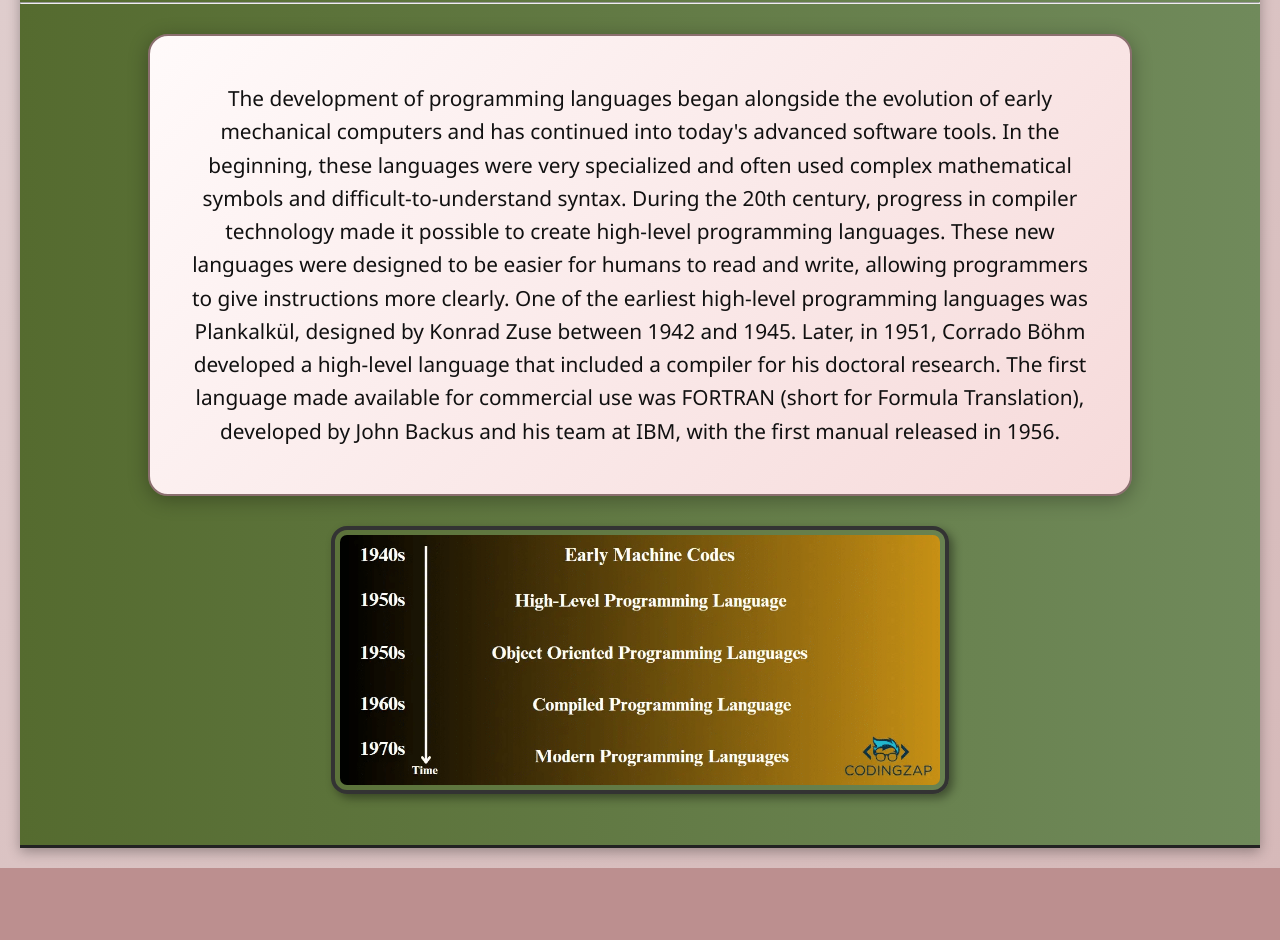
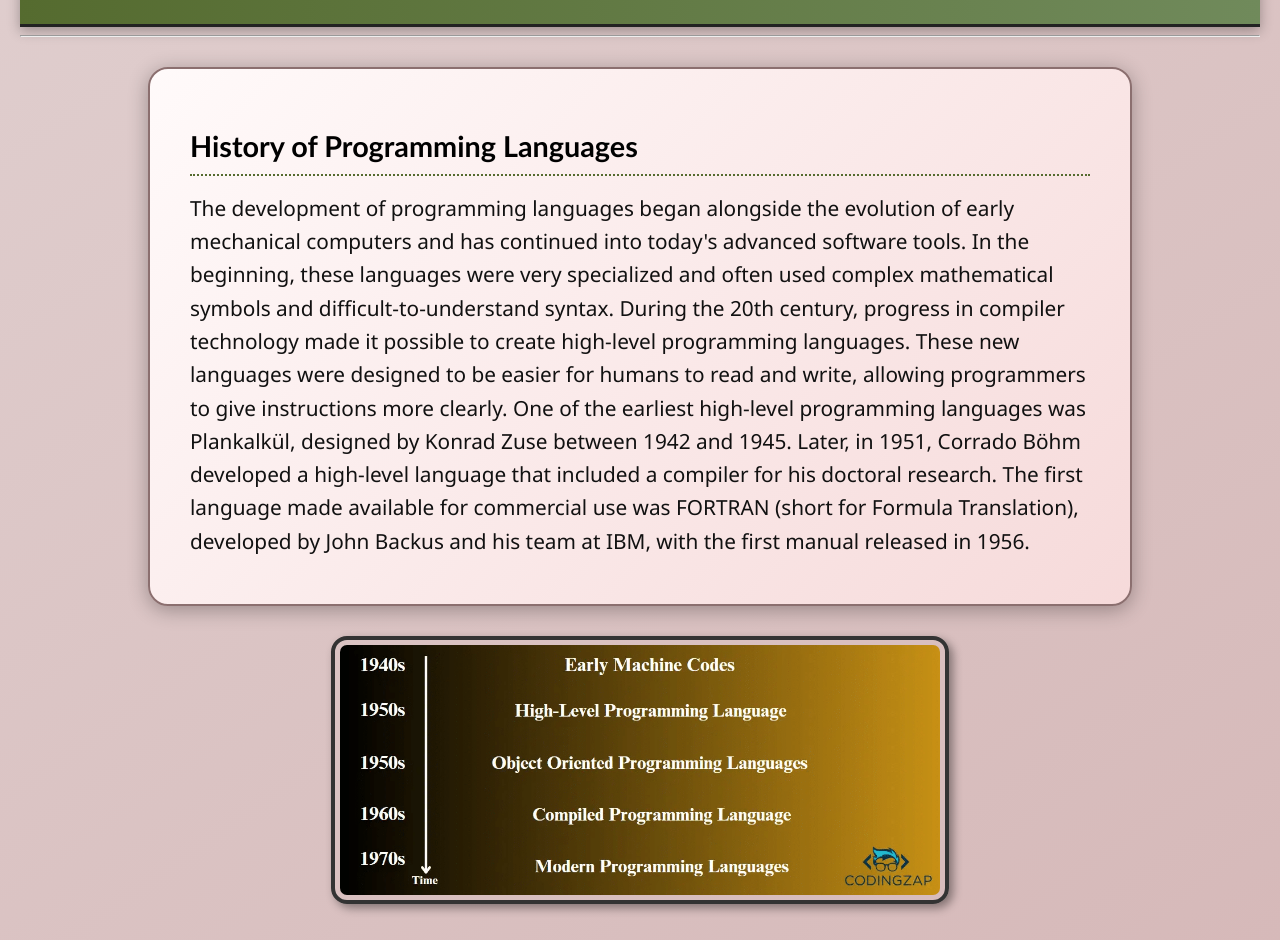
Before and after one commit to EstrellaOrtiz-F/EstrellaOrtiz-F.github.io, a plain HTML site: page history.html in a window 1280 px wide. Shown: the part 179-1119 px from the top of the page. Before the commit the page ends 1047 px from the top, so only its background shows below. Drawn offline with Linux system fonts and the light colour scheme.

Commit message:
Update history.html

```diff
--- a/history.html
+++ b/history.html
@@ -3,14 +3,12 @@
 <head>
     <meta charset="UTF-8">
     <meta name="viewport" content="width=device-width, initial-scale=1.0">
-    <title>Document</title>
+    <title>Programming Languages - History</title>
     <link rel="stylesheet" href="index.css">
 </head>
 <body>
     <header>
-        <h1>
-            Programming Languages
-        </h1>
+        <h1>Programming Languages</h1>
 
         <nav>
             <ul>
@@ -18,10 +16,15 @@
                 <li><a href="history.html">History</a></li>
                 <li><a href="types.html">Types</a></li>
                 <li><a href="popular.html">Popular Languages</a></li>
+            </ul>
         </nav>
+    </header>
+
     <hr>
 
-        <div id="history">
+    <main>
+        <section id="history">
+            <h2>History of Programming Languages</h2>
             <p>
                 The development of programming languages began alongside the evolution of early mechanical computers and has continued into today's advanced software tools.
                 In the beginning, these languages were very specialized and often used complex mathematical symbols and difficult-to-understand syntax.
@@ -31,14 +34,11 @@
                 Later, in 1951, Corrado Böhm developed a high-level language that included a compiler for his doctoral research.
                 The first language made available for commercial use was FORTRAN (short for Formula Translation), developed by John Backus and his team at IBM, with the first manual released in 1956.
             </p>
-        </div>
+        </section>
 
         <figure>
-                <img class="pic" src="img/History.png" width="600" height="590" alt="History Image">
-
+            <img class="pic" src="img/History.png" width="600" height="590" alt="History of Programming Languages">
         </figure>
-
-    </header>
-
+    </main>
 </body>
 </html>
```
Lines whose indentation alone changed are shown as unchanged.
